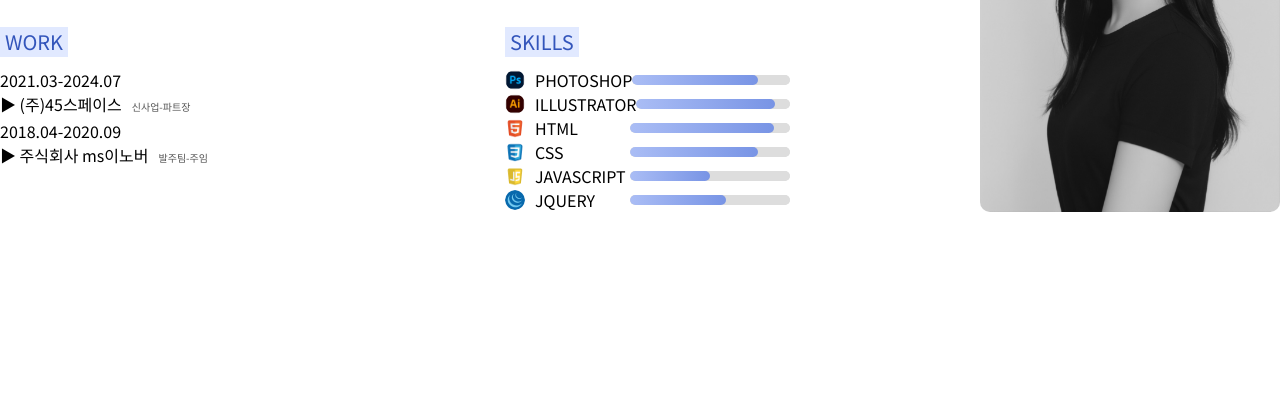
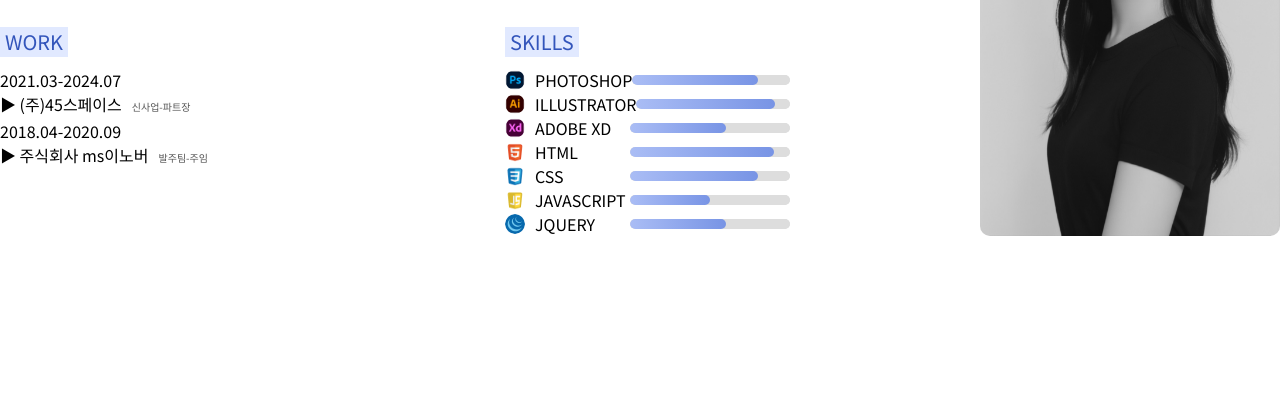
Before and after one commit to yellow0212/portfolio, a plain HTML site: page index.html in a window 1280 px wide. Shown: the part 1282-1701 px from the top of the page. Drawn offline with nearby package versions, Linux system fonts and the light colour scheme; files whose address does not match are found by name.

Commit message:
xd icon push

```diff
--- a/index.html
+++ b/index.html
@@ -95,6 +95,11 @@
                                 <progress id="illustrator" value="90" max="100"></progress>
                             </li>
                             <li>
+                                <img src="./img/xd_logo.png" alt="xd logo">
+                                <label for="aXd">Adobe XD</label>
+                                <progress id="aXd" value="60" max="100"></progress>
+                            </li>
+                            <li>
                                 <img src="./img/html-logo.png" alt="html logo">
                                 <label for="5html">HTML</label>
                                 <progress id="5html" value="90" max="100"></progress>
```
Also changed, not shown: img/xd_logo.png (added).
